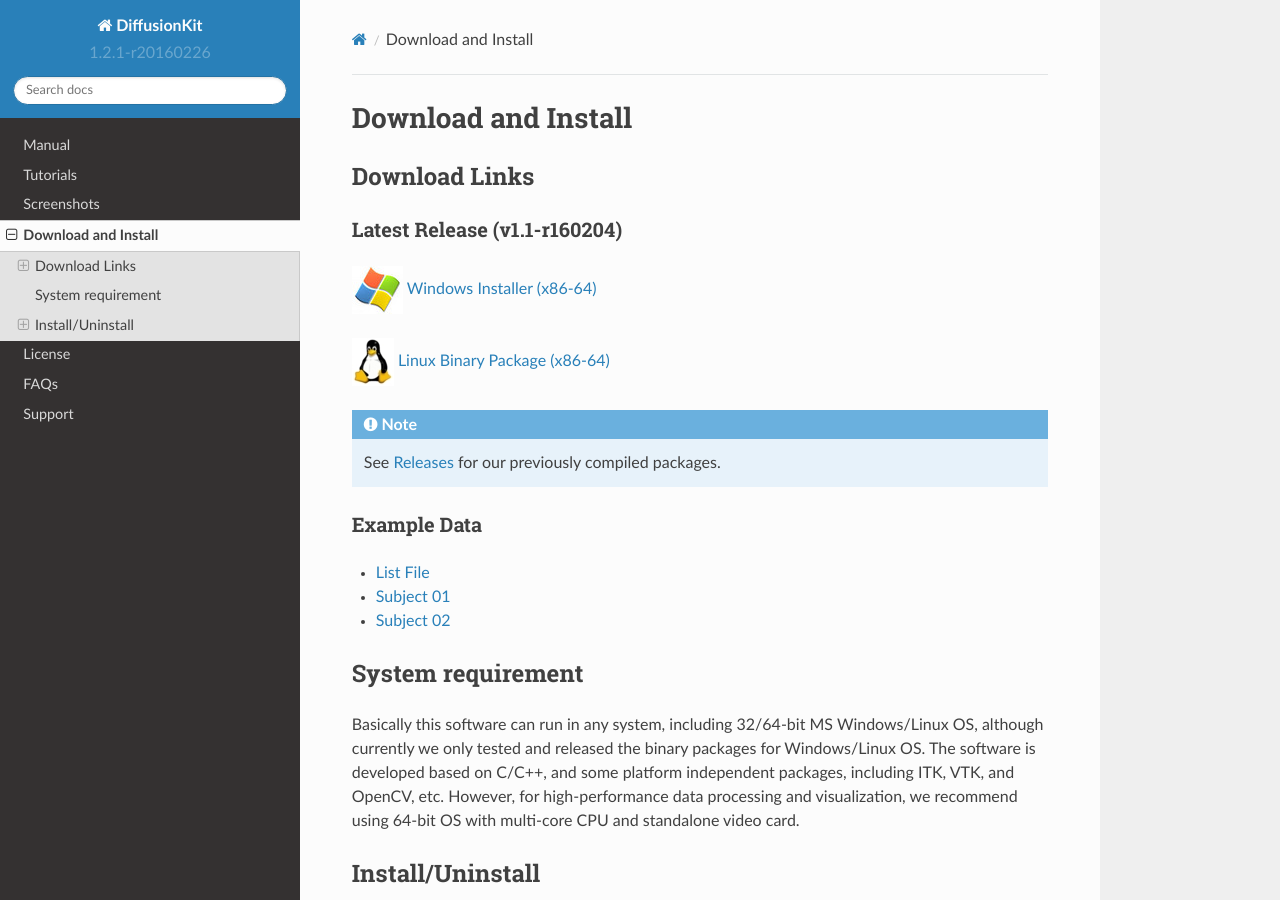
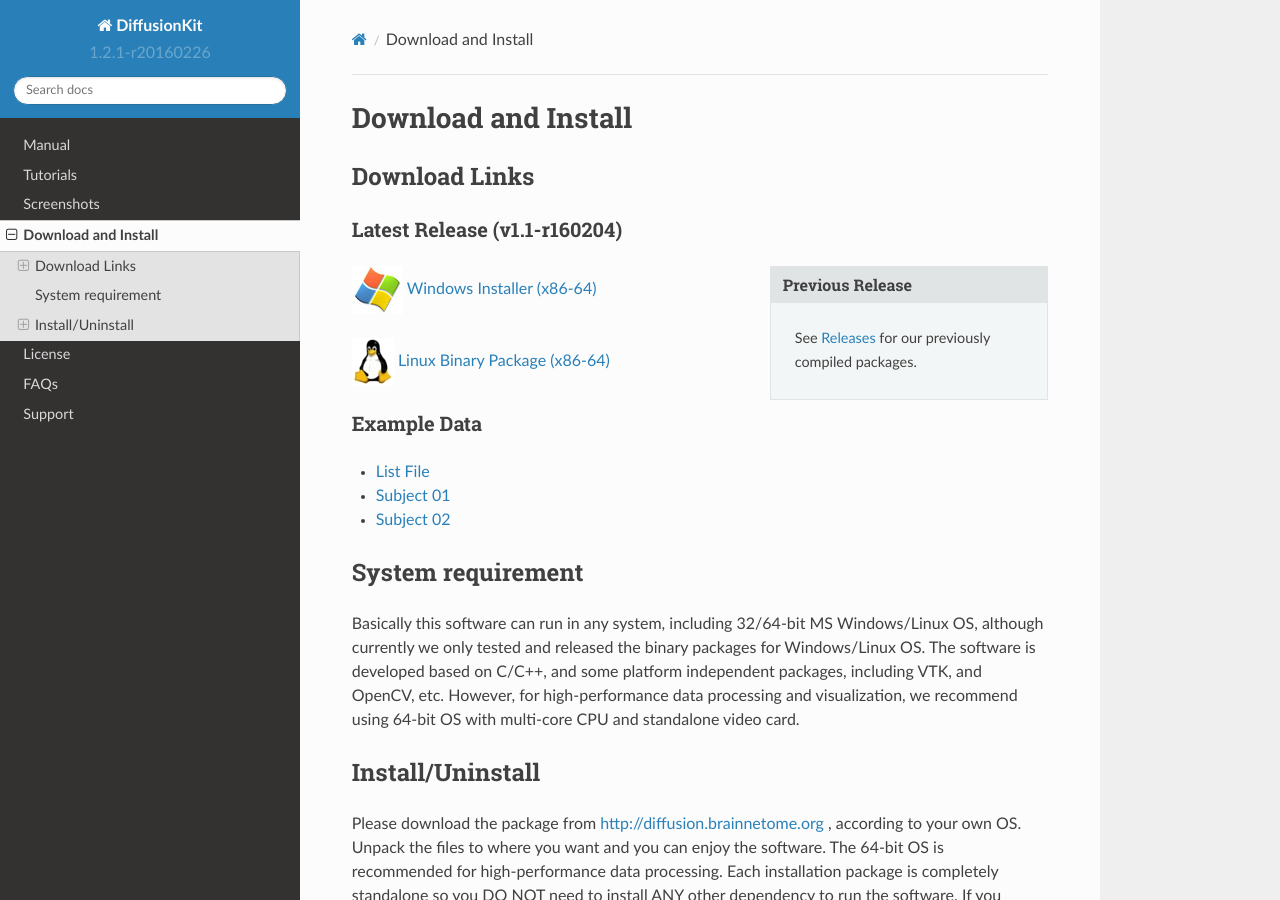
Before and after one commit to brainnetome/diffusionkit, a Sphinx documentation site: the page built from source/download.rst, in a window 1280 px wide and 900 px high. Built offline with Sphinx 7.4.7 and the Read the Docs theme 2.0.0, drawn with Linux system fonts in a browser that asks for light colours.

Commit message:
prettify previous release;

```diff
--- a/source/download.rst
+++ b/source/download.rst
@@ -17,15 +17,15 @@
 Latest Release (v1.1-r160204)
 ------------------------------
 
+.. sidebar:: Previous Release
+
+ See `Releases <https://github.com/liangfu/diffusionkit/releases>`_ for our previously compiled packages.
+
 |winlogo| `Windows Installer (x86-64)
 <https://github.com/liangfu/diffusionkit/releases/download/v1.1-r20160204/DiffusionKitSetup-WIN64-v1.1-r160204.exe>`_
 
 |linuxlogo| `Linux Binary Package (x86-64)
 <https://github.com/liangfu/diffusionkit/releases/download/v1.1-r20160204/DiffusionKitSetup-x86_64-v1.1-r160204.tar.gz>`_
-
-.. note::
-
- See `Releases <https://github.com/liangfu/diffusionkit/releases>`_ for our previously compiled packages.
 
 Example Data
 ------------
@@ -40,7 +40,7 @@
 Basically this software can run in any system, including 32/64-bit MS Windows/Linux OS,
 although currently we only tested and released the binary packages for Windows/Linux OS.
 The software is developed based on C/C++, and some platform independent packages,
-including ITK, VTK, and OpenCV, etc.
+including VTK, and OpenCV, etc.
 However, for high-performance data processing and visualization,
 we recommend using 64-bit OS with multi-core CPU and standalone video card.
 
```
